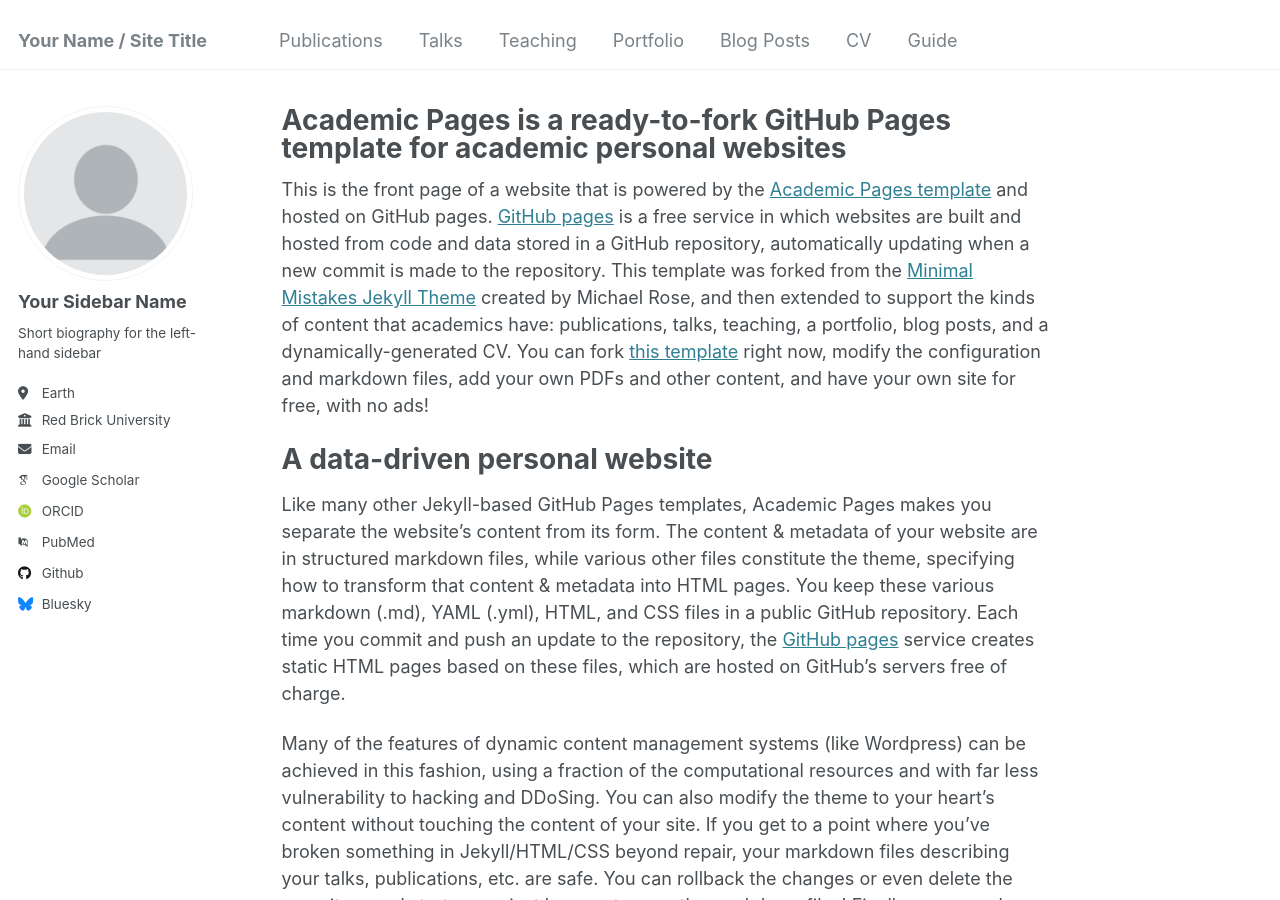
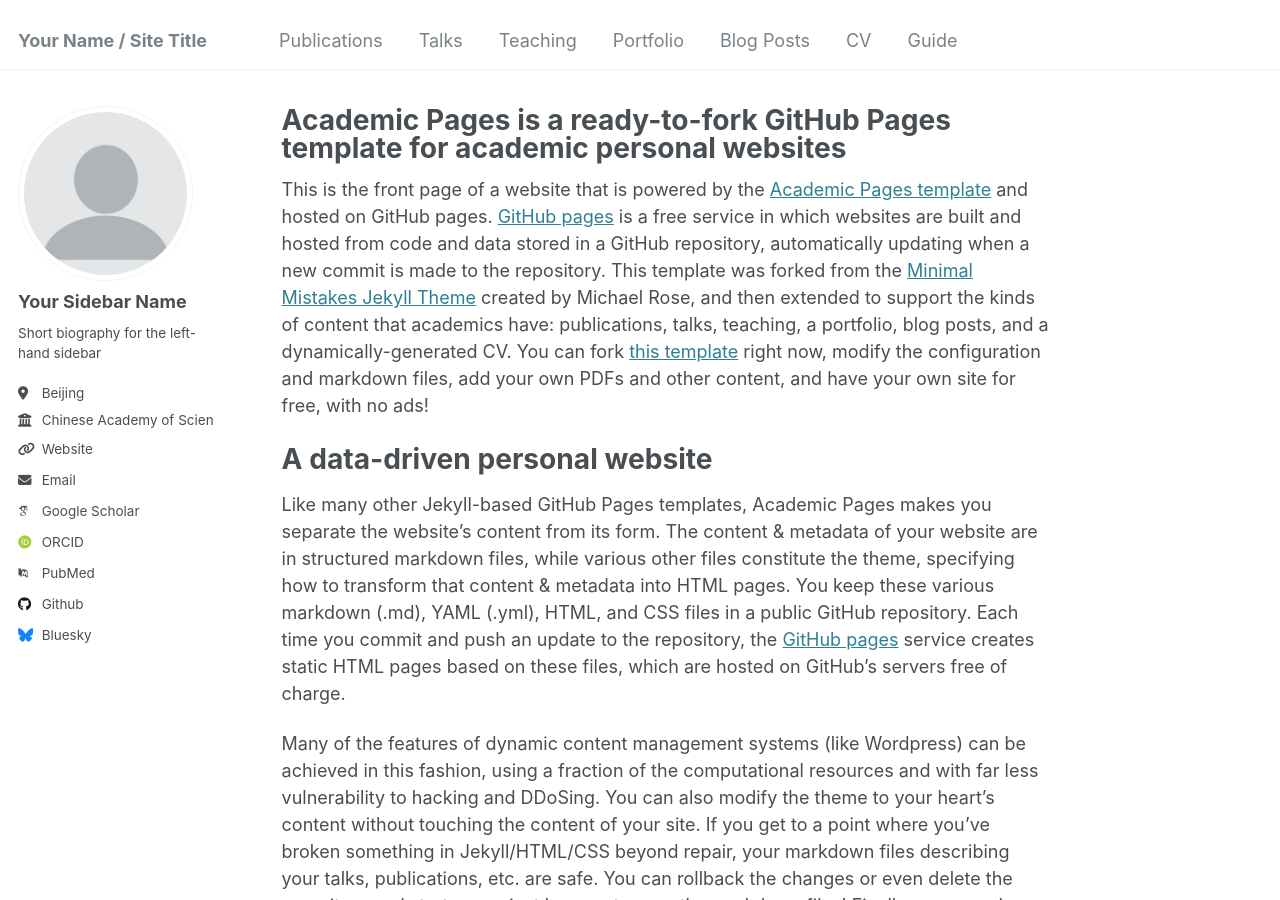
Before and after one commit to sunbaby01/sunbaby01.github.io, a Jekyll site: the page built from _pages/about.md, in a window 1280 px wide and 900 px high. Built offline with Jekyll 4.4.1, drawn with Linux system fonts in a browser that asks for light colours; some web fonts are replaced.

Commit message:
Update _config.yml

```diff
--- a/_config.yml
+++ b/_config.yml
@@ -25,10 +25,10 @@ author:
   name             : "Your Sidebar Name"
   pronouns         : # example: "she/her"
   bio              : "Short biography for the left-hand sidebar"
-  location         : "Earth"
-  employer         : "Red Brick University"
-  uri              : # URL
-  email            : "none@example.org"
+  location         : "Beijing"
+  employer         : "Chinese Academy of Sciences"
+  uri              : "sunbaby.github.io"
+  email            : "dongyiting2020@ia.ac.cn"
 
   # Academic websites
   arxiv            : # URL - Update with the correct link to your profile
```
